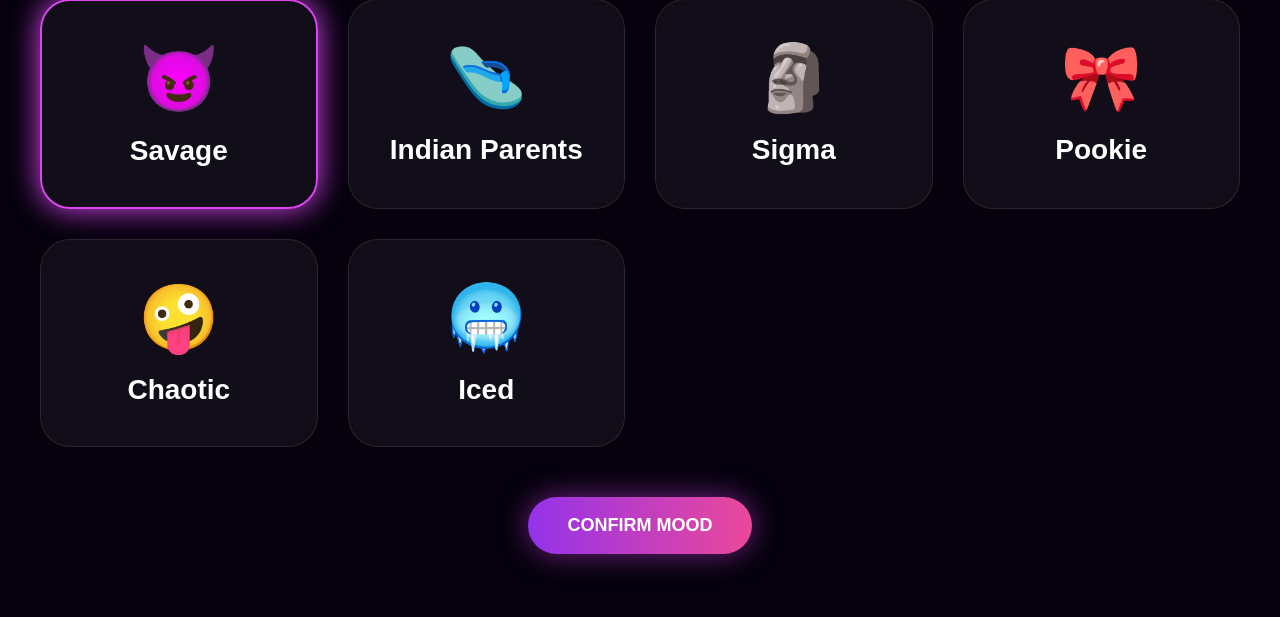
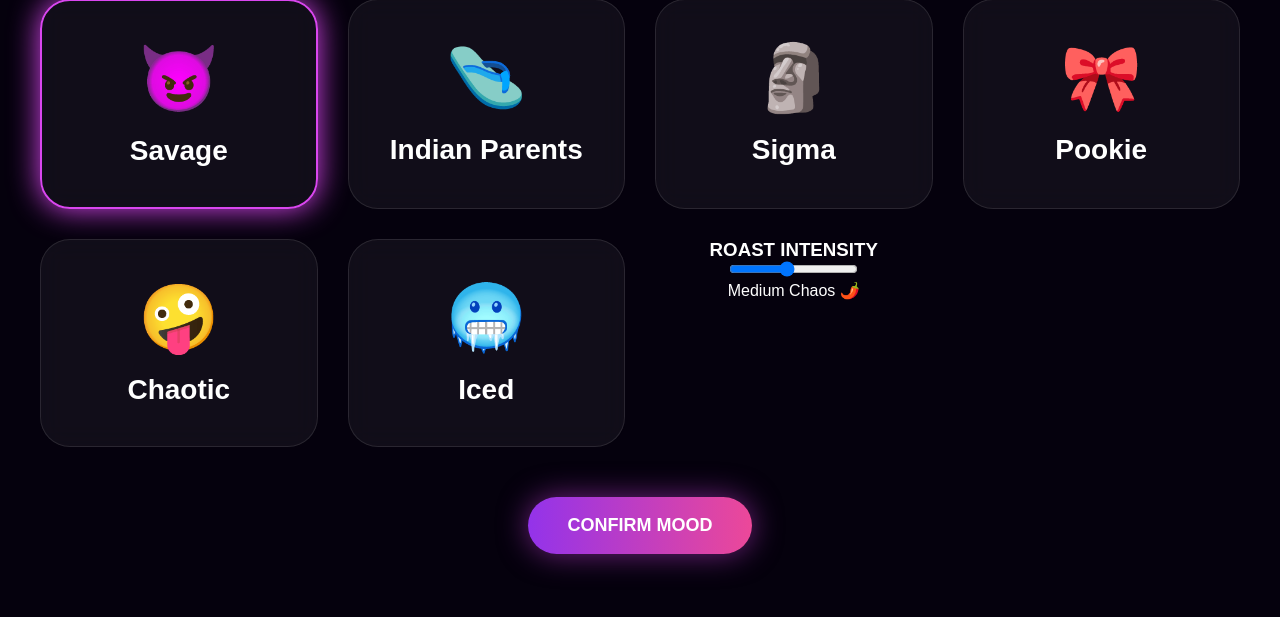
Before and after one commit to tanvipatel-16/CookedGPT, a Flask app: page /moods in a window 1280 px wide. Shown: the part 183-800 px from the top of the page. Run offline with Flask 3, Linux system fonts and the light colour scheme.

Commit message:
Add roast intensity slider to index.html

```diff
--- a/templates/index.html
+++ b/templates/index.html
@@ -139,6 +139,19 @@ font-size:42px;
 <h2>Iced</h2>
 </div>
 
+<div class="intensity-box">
+
+<h3>ROAST INTENSITY</h3>
+
+<input type="range" id="intensity" min="1" max="10" value="5">
+
+<div class="intensity-level" id="intensityText">
+Medium Chaos 🌶️
+</div>
+
+</div>
+
+
 </div>
 
 <button id="startCooking" class="confirm-btn">
```
